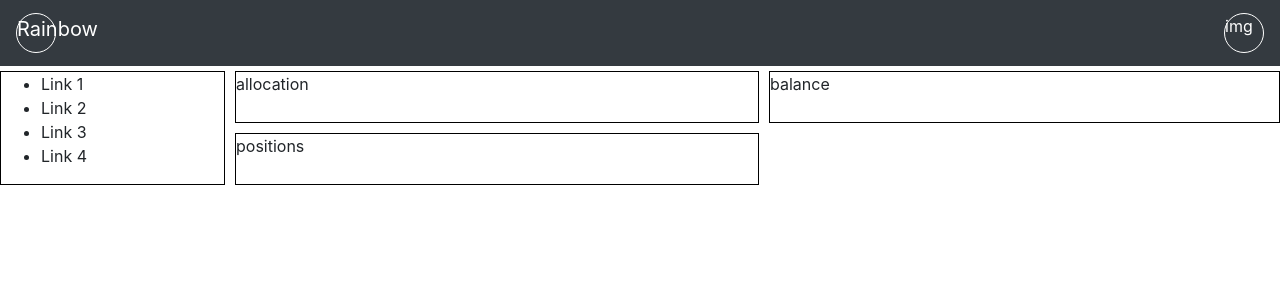
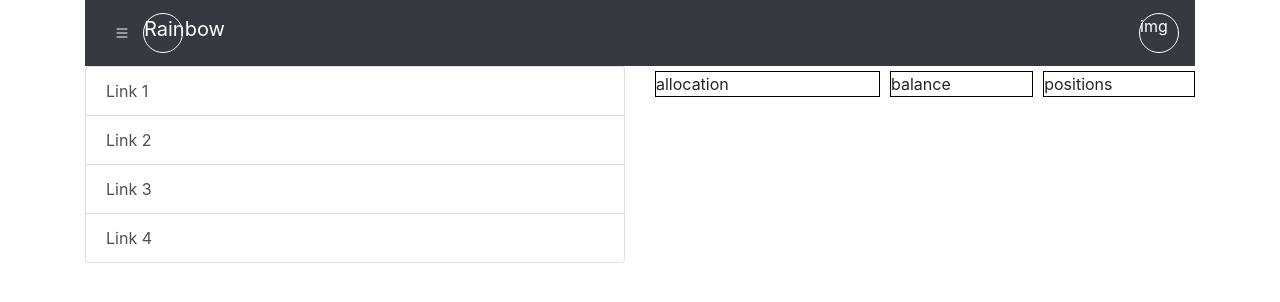
Before and after one commit to SkyLake13/react-boilerplate-ts, a React app: page / in a window 1280 px wide. Shown: the top 302 px of the page. Built offline with nearby package versions, Linux system fonts and the light colour scheme.

Commit message:
Some structural changes

```diff
--- a/src/app/App.tsx
+++ b/src/app/App.tsx
@@ -1,16 +1,56 @@
 import React, { useState } from "react";
+import Container from 'react-bootstrap/Container';
+import Row from 'react-bootstrap/Row';
+import Col from 'react-bootstrap/Col';
 
 import './App.scss';
 import { Header } from "./header/Header";
 import { Main } from "./main/Main";
+import { SideNav, NavItem } from "./side-nav/SideNav";
 
 export function App(): JSX.Element {
-    const [nav, setNav] = useState<boolean>(true);
+    const [showNav, setShowNav] = useState<boolean>(true);
+
+    const [nav] = useState<NavItem[]>([
+        {
+            text: 'Link 1', type: '', url: '/favicon.ico'
+        },
+        {
+            text: 'Link 2', type: '', url: ''
+        },
+        {
+            text: 'Link 3', type: '', url: ''
+        },
+        {
+            text: 'Link 4', type: '', url: ''
+        }
+    ])
+
+    const navigation = () => {
+        if (showNav) {
+            return <div className="side-navigation">
+                    <SideNav navItem={nav}/>
+                </div>
+        }
+
+        return undefined;
+    }
 
     return (
-            <div>
-                <Header onNavClick={() => setNav(!nav)}/>
-                <Main showNav={nav} />
-            </div>
+            <Container>
+                <Row>
+                    <Col>
+                        <Header onNavClick={() => setShowNav(!showNav)}/>
+                    </Col>
+                </Row>
+                <Row>
+                    <Col>
+                        { navigation() }
+                    </Col>
+                    <Col>
+                        <Main />
+                    </Col>
+                </Row>
+            </Container>
     );
 }
--- a/src/app/header/Header.tsx
+++ b/src/app/header/Header.tsx
@@ -1,12 +1,18 @@
-import React from "react";
-import Navbar from 'react-bootstrap/Navbar'
+import React, { useState } from "react";
+import Navbar from 'react-bootstrap/Navbar';
+import Button from 'react-bootstrap/Button';
 
 import './Header.scss';
 
 export function Header(props: { onNavClick: Function }): JSX.Element {
+    const [variant] = useState<'dark' | 'light' | undefined>('dark');
+
     return (
-        <Navbar bg="dark" variant="dark" sticky="top">
-            <Navbar.Brand className="mr-auto" onClick={() => props.onNavClick() }>
+        <Navbar bg={variant} variant={variant}>
+            <Button variant={variant} onClick={() => props.onNavClick() }>
+                <i className="bi bi-list"></i>
+            </Button>
+            <Navbar.Brand className="mr-auto">
                 <div className="user-round">
                     Rainbow
                 </div>
--- a/src/app/main/Main.tsx
+++ b/src/app/main/Main.tsx
@@ -1,38 +1,10 @@
-import React, { useState } from "react";
+import React from "react";
 
 import './Main.scss';
-import { SideNav, NavItem } from "../side-nav/SideNav";
 
-export function Main(props: { showNav: boolean }): JSX.Element {
-
-    const [nav] = useState<NavItem[]>([
-        {
-            text: 'Link 1', type: '', url: ''
-        },
-        {
-            text: 'Link 2', type: '', url: ''
-        },
-        {
-            text: 'Link 3', type: '', url: ''
-        },
-        {
-            text: 'Link 4', type: '', url: ''
-        }
-    ])
-
-    const navigation = () => {
-        if (props.showNav) {
-            return <div className="side-navigation">
-                    <SideNav navItem={nav}/>
-                </div>
-        }
-
-        return undefined;
-    }
-
+export function Main(): JSX.Element {
     return (
         <div className="sections margin">
-            { navigation() }
             <div className="panel-allocation">
                 allocation
             </div>
--- a/src/app/side-nav/SideNav.tsx
+++ b/src/app/side-nav/SideNav.tsx
@@ -1,12 +1,18 @@
 import React from "react";
+import ListGroup from 'react-bootstrap/ListGroup';
 
 export function SideNav(props: { navItem: NavItem[] }): JSX.Element {
+
+    const item = (navItem: NavItem) => {
+        return <ListGroup.Item action href={navItem.url}>
+                {navItem.text}
+            </ListGroup.Item>
+    };
+
     return (
-        <nav>
-            <ul>
-                { props.navItem.map((n: NavItem) => <li>{n.text}</li>) }
-            </ul>
-        </nav>
+            <ListGroup>
+                { props.navItem.map((n: NavItem) => item(n)) }
+            </ListGroup>
     );
 }
 
```
